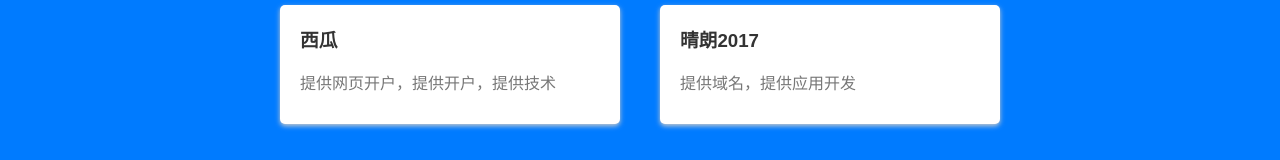
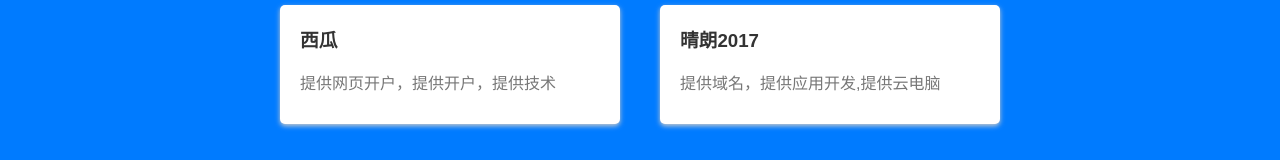
Before and after one commit to 1a2b-3c-4d/mx, a plain HTML site: page index.html in a window 1280 px wide. Shown: the part 329-489 px from the top of the page. Drawn offline with Linux system fonts and the light colour scheme.

Commit message:
index.html

```diff
--- a/index.html
+++ b/index.html
@@ -70,7 +70,7 @@
         </div>
 <div class="contributor">
             <h3>晴朗2017</h3>
-            <p>提供域名，提供应用开发</p>
+            <p>提供域名，提供应用开发,提供云电脑</p>
         </div>
 
 
```
